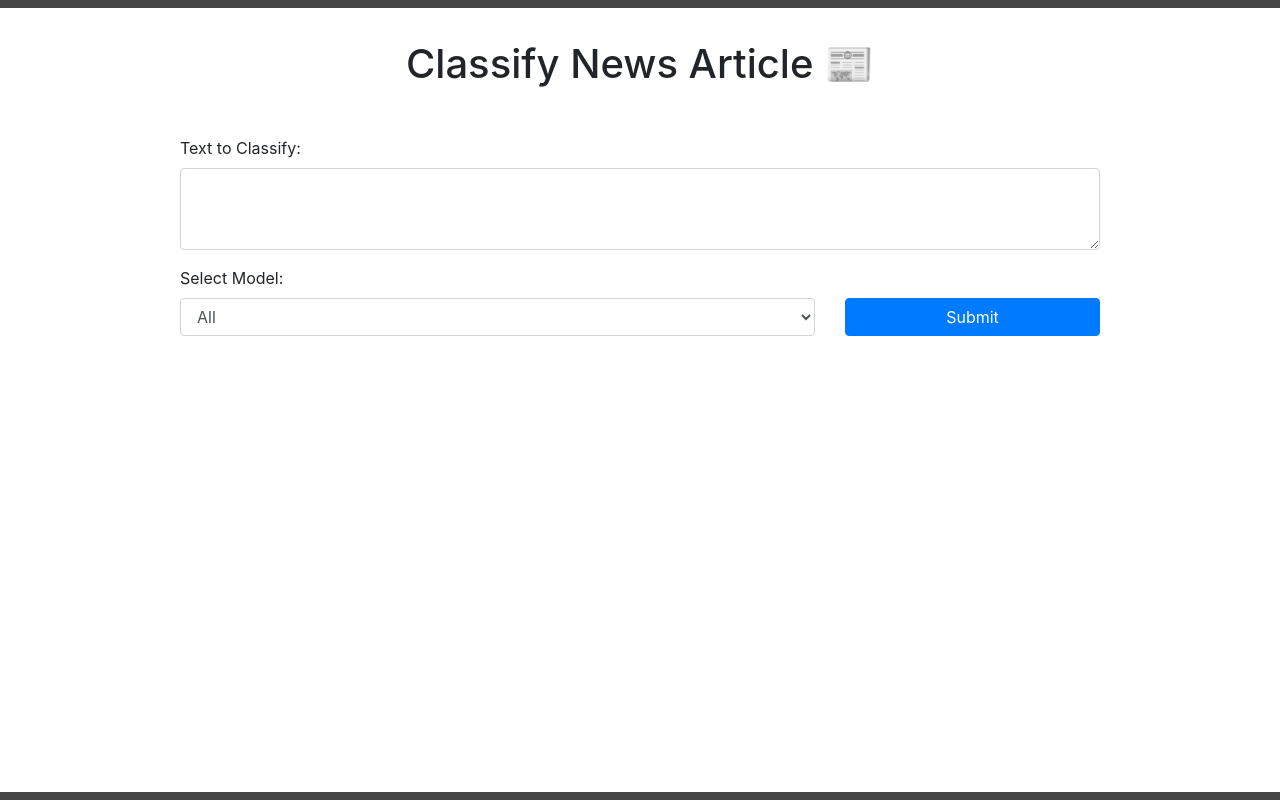
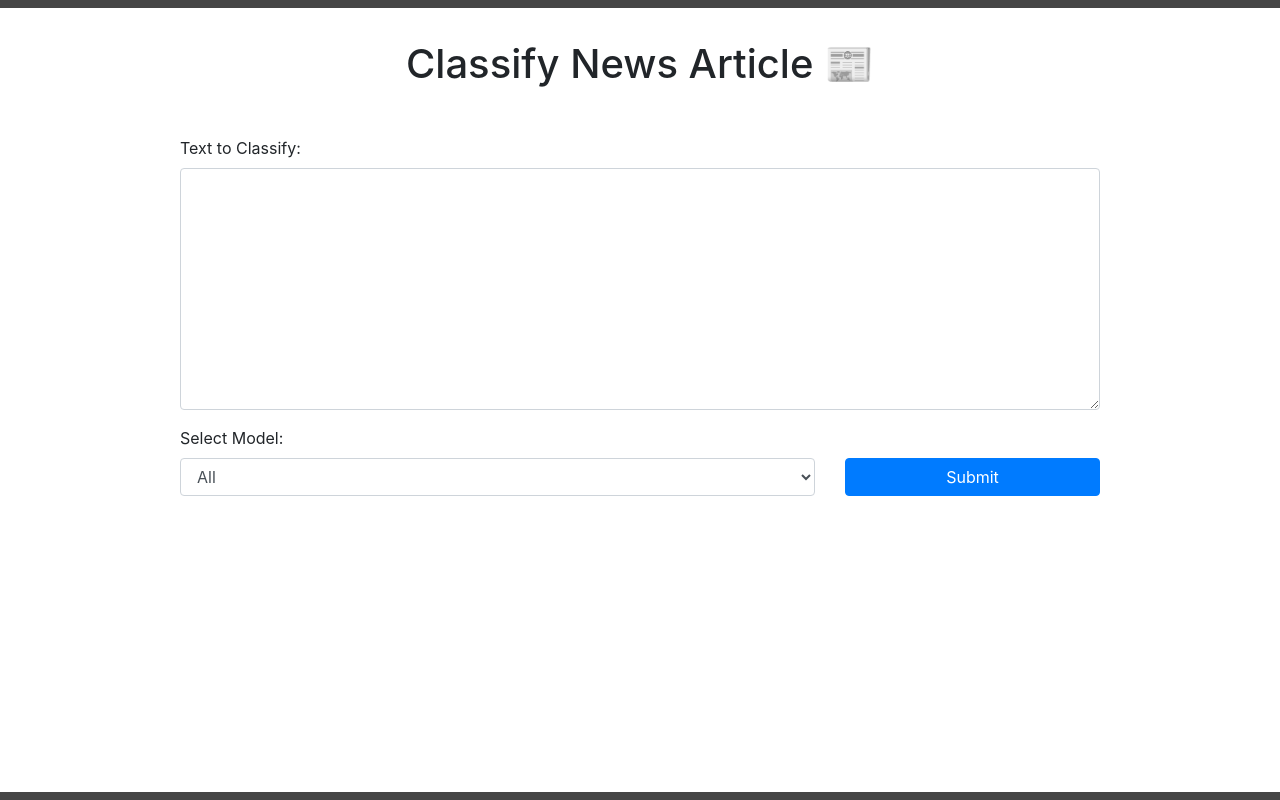
Before and after one commit to SuyashLakhotia/TextCategorization-Demo, a Flask app: page / in a window 1280 px wide. Run offline with Flask 2, Linux system fonts and the light colour scheme; some libraries are stand-ins or nearby versions.

Commit message:
Minor CSS Fix

```diff
--- a/static/custom.css
+++ b/static/custom.css
@@ -16,7 +16,7 @@ html {
 }
 
 #form #text {
-    min-height: calc(5rem + 2px);
+    height: calc(15rem + 2px);
 }
 
 #form #submit-btn {
```
